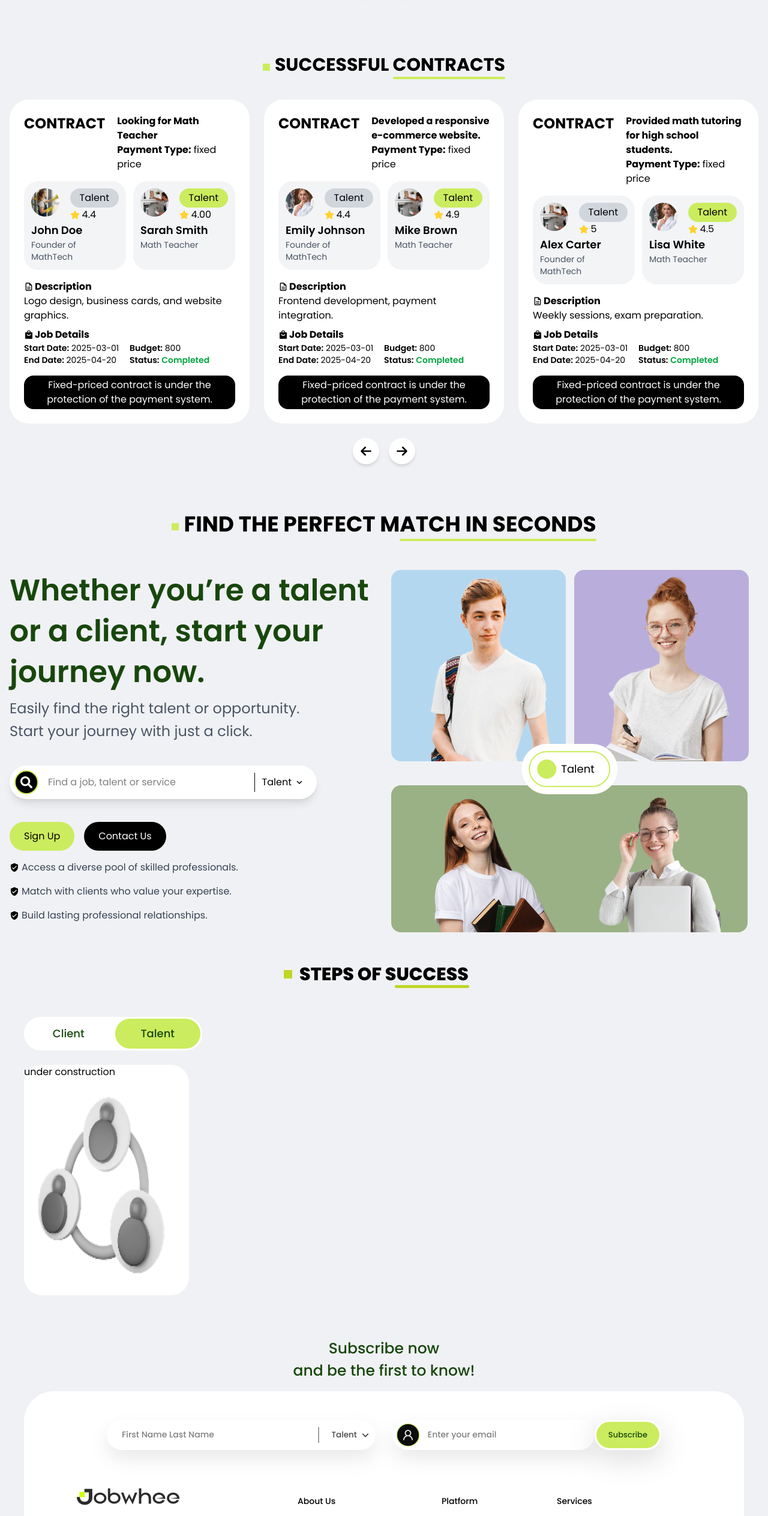
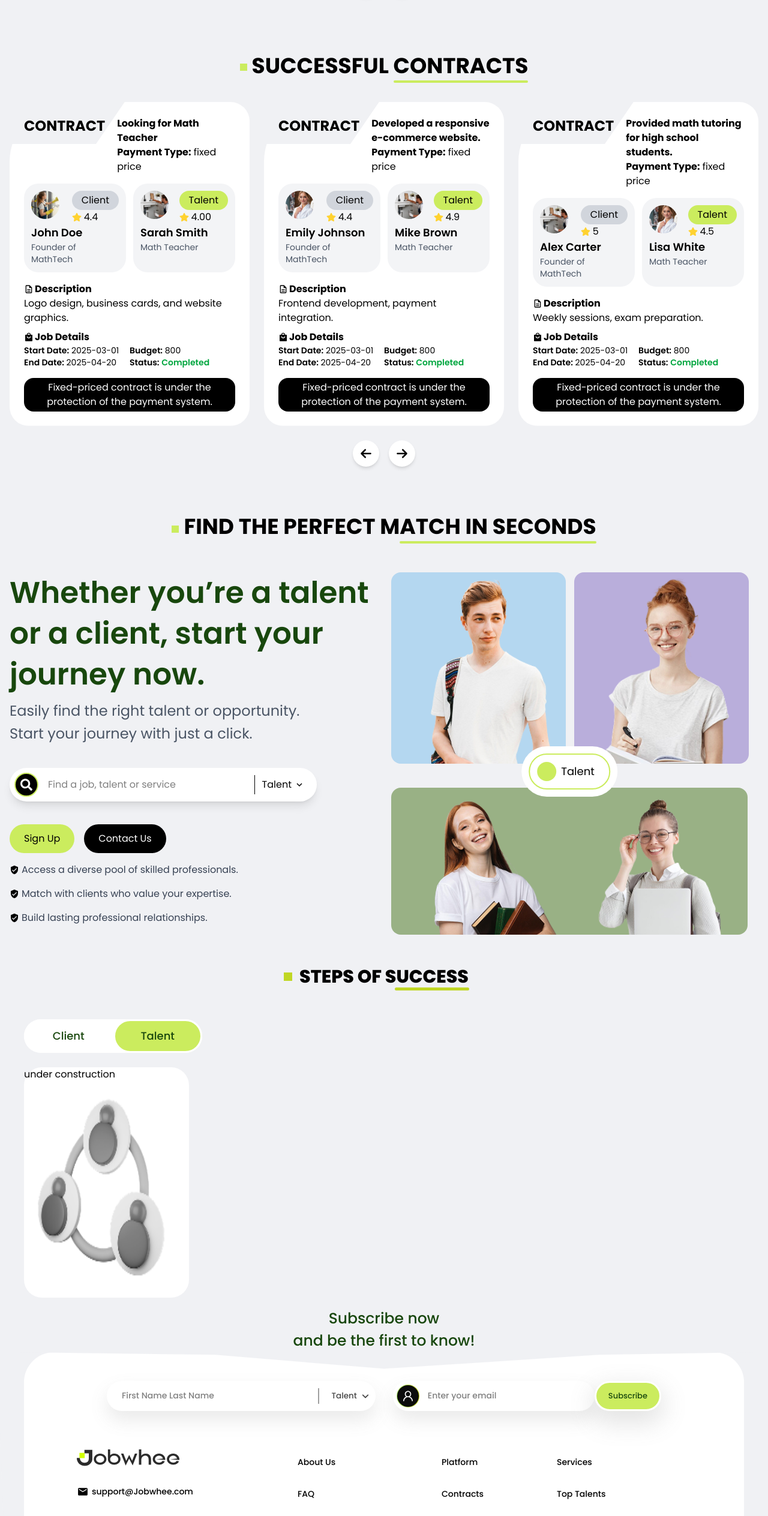
Before and after one commit to JilluRahmanJibon/Jobwhee-Landing-Page, a Next.js app: page / in a window 1280 px wide. Shown: the part 1320-3847 px from the top of the page at 60% size. Built offline with nearby package versions, Linux system fonts and the light colour scheme.

Commit message:
update footer

```diff
--- a/src/components/SuccessfulContracts.js
+++ b/src/components/SuccessfulContracts.js
@@ -5,6 +5,7 @@ import { FaArrowLeft, FaArrowRight } from "react-icons/fa6";
 import { FaStar } from "react-icons/fa";
 import { MdOutlineDescription } from "react-icons/md";
 import { RiShoppingBag4Fill } from "react-icons/ri";
+
 const SuccessfulContracts = () =>
 {
     const contracts = [
@@ -29,7 +30,7 @@ const SuccessfulContracts = () =>
                 endDate: "2025-04-20",
                 status: "Completed",
                 budget: "800",
-            }
+            },
         },
         {
             client: {
@@ -52,7 +53,7 @@ const SuccessfulContracts = () =>
                 endDate: "2025-04-20",
                 status: "Completed",
                 budget: "800",
-            }
+            },
         },
         {
             client: {
@@ -75,41 +76,45 @@ const SuccessfulContracts = () =>
                 endDate: "2025-04-20",
                 status: "Completed",
                 budget: "800",
-            }
-
+            },
         },
     ];
 
     return (
-        <div className="py-12 px-4 ">
-            <div className=" ">
-                <div className=" mb-10 flex justify-center  gap-2">
-                    <div className="w-3 h-3 mt-4 bg-[#CBEC5E] "></div>
-                    <h2 className="text-2xl sm:text-3xl uppercase font-bold md:text-4x   ">
-                        SUCCESSFUL <span className=" relative">CONTRACTS  <span className="absolute left-0 bottom-[-3px] w-full h-1 bg-[#CBEC5E] rounded-full"></span></span>
-
+        <div className="py-12 px-4">
+            <div>
+                <div className="mb-10 flex justify-center gap-2">
+                    <div className="w-3 h-3 mt-4 bg-[#CBEC5E]"></div>
+                    <h2 className="text-2xl sm:text-3xl uppercase font-bold md:text-4xl">
+                        SUCCESSFUL <span className="relative">CONTRACTS <span className="absolute left-0 bottom-[-3px] w-full h-1 bg-[#CBEC5E] rounded-full"></span></span>
                     </h2>
                 </div>
 
                 {/* Cards */}
-                <div className="grid grid-cold-1 pnggrid-cols-2 lg:grid-cols-3 gap-6">
+                <div className="grid grid-cols-1 md:grid-cols-2 lg:grid-cols-3 gap-6">
                     {contracts.map((contract, index) => (
-                        <div key={index}>
+                        <div key={index} className="relative">
+                            {/* Background Layer with ClipPath */}
                             <div
+                                className="absolute rounded-tl-[100px] inset-0 rounded-4xl bg-white"
+                                style={{
+                                    clipPath: "polygon(0% 13%, 36% 13%, 48% 0%,  100% 0%,   100% 100%,  0% 100%, 0% 85%)",
+                                }}
+                            ></div>
 
-                                className="bg-white rounded-4xl  p-6 flex flex-col space-y-4"
-                            >
+                            {/* Content Layer */}
+                            <div className="relative z-10 p-6 flex flex-col space-y-4">
                                 <div className="flex justify-between gap-5">
                                     <h1 className="font-bold text-2xl">CONTRACT</h1>
-                                    <div className="">
+                                    <div>
                                         <h1 className="font-bold text-[16px]">{contract.title}</h1>
-                                        <p ><span className="font-bold">Payment Type:</span> {contract.paymentType}  </p>
+                                        <p><span className="font-bold">Payment Type:</span> {contract.paymentType}</p>
                                     </div>
                                 </div>
                                 <div className="flex gap-3 justify-between">
                                     {/* Client Section */}
-                                    <div className=" w-full  bg-gray-100 p-3 rounded-3xl">
-                                        <div className="flex  gap-4 justify-between">
+                                    <div className="w-full bg-gray-100 p-3 rounded-3xl">
+                                        <div className="flex gap-4 justify-between">
                                             <Image
                                                 src={contract.client.picture}
                                                 alt={contract.client.name}
@@ -118,25 +123,25 @@ const SuccessfulContracts = () =>
                                                 className="rounded-full w-[47px] h-[47px] object-cover"
                                             />
                                             <div>
-                                                <p className="bg-gray-300 px-4 py-1 rounded-full">Talent</p>
+                                                <p className="bg-gray-300 px-4 py-1 rounded-full">Client</p>
                                                 <p className="flex gap-1"><FaStar className="mt-1 text-amber-300" /> {contract.client.review}</p>
                                             </div>
                                         </div>
                                         <div>
-                                            <h3 className="text-lg font-semibold">{contract.client.name} </h3>
+                                            <h3 className="text-lg font-semibold">{contract.client.name}</h3>
                                             <p className="text-sm text-gray-600">{contract.client.bio}</p>
                                         </div>
                                     </div>
 
                                     {/* Talent Section */}
-                                    <div className="w-full  bg-gray-100 p-3 rounded-3xl">
-                                        <div className="flex  gap-4 justify-between">
+                                    <div className="w-full bg-gray-100 p-3 rounded-3xl">
+                                        <div className="flex gap-4 justify-between">
                                             <Image
                                                 src={contract.talent.picture}
                                                 alt={contract.talent.name}
                                                 width={40}
                                                 height={40}
-                                                className="rounded-full w-[47px] h-[47px]  object-cover"
+                                                className="rounded-full w-[47px] h-[47px] object-cover"
                                             />
                                             <div>
                                                 <p className="bg-[#CBEC5E] px-4 py-1 rounded-full">Talent</p>
@@ -144,7 +149,7 @@ const SuccessfulContracts = () =>
                                             </div>
                                         </div>
                                         <div>
-                                            <h3 className="text-lg font-semibold">{contract.talent.name} </h3>
+                                            <h3 className="text-lg font-semibold">{contract.talent.name}</h3>
                                             <p className="text-sm text-gray-600">{contract.talent.bio}</p>
                                         </div>
                                     </div>
@@ -154,39 +159,35 @@ const SuccessfulContracts = () =>
                                 <div className="space-y-2">
                                     <div>
                                         <h1 className="flex font-bold"><MdOutlineDescription className="mt-1 mr-0.5" />Description</h1>
-
                                         <p>{contract.description}</p>
                                     </div>
                                     <div>
                                         <h1 className="flex font-bold"><RiShoppingBag4Fill className="mt-1 mr-0.5" />Job Details</h1>
                                         <div className="grid grid-cols-2">
-
                                             <p className="text-sm">
                                                 <span className="font-semibold">Start Date:</span> {contract.jobDetail.startDate}
                                             </p>
                                             <p className="text-sm">
                                                 <span className="font-semibold">Budget:</span> {contract.jobDetail.budget}
                                             </p>
-
                                             <p className="text-sm">
                                                 <span className="font-semibold">End Date:</span> {contract.jobDetail.endDate}
                                             </p>
                                             <p className="text-sm">
                                                 <span className="font-semibold">Status:</span>{" "}
                                                 <span
-                                                    className={`${ contract.jobDetail.status === "Completed" ? "text-green-600" : "text-yellow-600"
-                                                        } font-semibold`}
+                                                    className={`${ contract.jobDetail.status === "Completed" ? "text-green-600" : "text-yellow-600" } font-semibold`}
                                                 >
                                                     {contract.jobDetail.status}
                                                 </span>
                                             </p>
                                         </div>
                                     </div>
-
                                 </div>
                                 <div>
-                                    <h1 className="text-center bg-black rounded-2xl text-white py-1 px-3">Fixed-priced contract is under the protection of the
-                                        payment system.</h1>
+                                    <h1 className="text-center bg-black rounded-2xl text-white py-1 px-3">
+                                        Fixed-priced contract is under the protection of the payment system.
+                                    </h1>
                                 </div>
                             </div>
                         </div>
--- a/src/components/footer.js
+++ b/src/components/footer.js
@@ -7,18 +7,22 @@ import logo from '../../public/logo2.png'
 
 const footer = () => {
   return (
-    <div>
-      <footer
-        className={`w-full h-[100%] [@media(min-width:500px)]:pb-[3rem] pb-[46px] mt-[10rem] bg-[#F0F1F4] flex justify-center`}
+    <footer>
+      <div className="  left-0 [@media(min-width:1450px)]:!top-[-110px] [@media(min-width:1135px)]:top-[0px] top-[-140px] w-full flex justify-center text-center">
+        <p className="[@media(min-width:1450px)]:!text-[30px] [@media(min-width:1135px)]:text-[25px] text-[17px] font-[500] text-[#18470D]">
+          Subscribe now
+          <br />
+          and be the first to know!
+        </p>
+      </div>
+      <div
+        className={`w-full h-[100%] [@media(min-width:500px)]:pb-[3rem] pb-[46px]  bg-[#F0F1F4] flex justify-center`}
+        style={{
+          clipPath: "polygon(50.00% 6.00%,78.00% 1.00%,100% 0%,100% 70%,100% 100%,1% 100%,0.00% 29.00%,0% 0%,1% 0%,28.00% 1.00%)",
+        }}
       >
         <div className="[@media(min-width:1450px)]:!w-[1440px] [@media(min-width:1210px)]:w-[1200px] w-[95%]  [@media(min-width:1050px)]:!px-[5.5rem] [@media(min-width:885px)]:px-[3.5rem] px-[15px] mx-auto bg-white [@media(min-width:885px)]:rounded-[50px] [@media(min-width:440px)]:rounded-[40px] rounded-[30px] relative">
-          <div className="absolute left-0 [@media(min-width:1450px)]:!top-[-110px] [@media(min-width:1135px)]:top-[-90px] top-[-140px] w-full flex justify-center text-center">
-            <p className="[@media(min-width:1450px)]:!text-[30px] [@media(min-width:1135px)]:text-[25px] text-[17px] font-[500] text-[#18470D]">
-              Subscribe now
-              <br />
-              and be the first to know!
-            </p>
-          </div>
+
           <div className="[@media(min-width:1135px)]:relative absolute left-0 [@media(min-width:1135px)]:top-0 top-[-4.8rem] w-full [@media(min-width:1135px)]:pt-[3rem] pt-0 flex flex-col items-center justify-center">
             <div className="w-full flex [@media(min-width:1135px)]:flex-row flex-col justify-center">
               <label className="[@media(min-width:600px)]:w-auto w-[90%]  relative [@media(min-width:1135px)]:mx-0 mx-auto">
@@ -221,9 +225,9 @@ const footer = () => {
             </div>
           </div>
         </div>
-      </footer>
+      </div>
       <div className="w-full h-[14px] bg-[#C0D724]"></div>
-    </div>
+    </footer>
   );
 };
 
```
